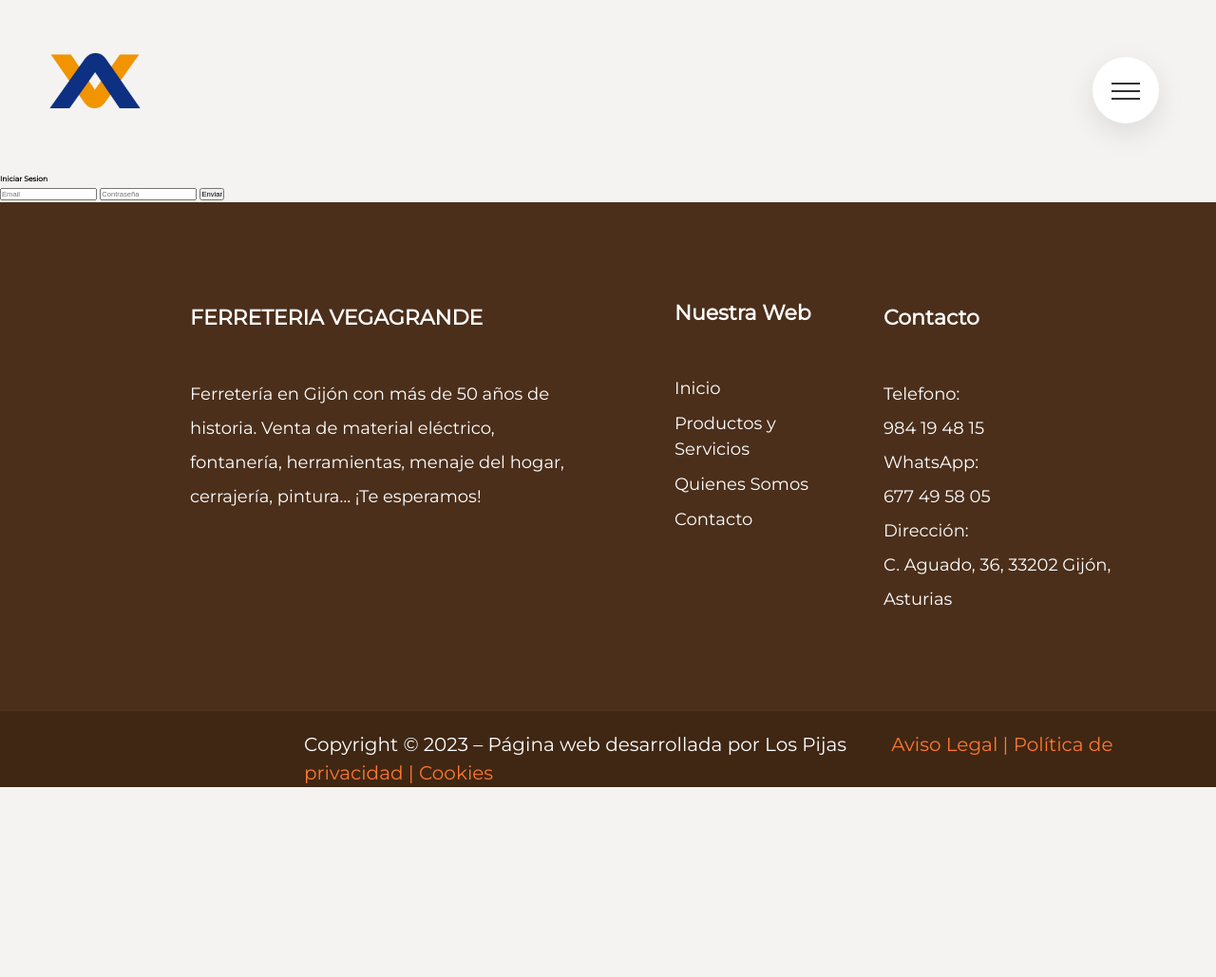
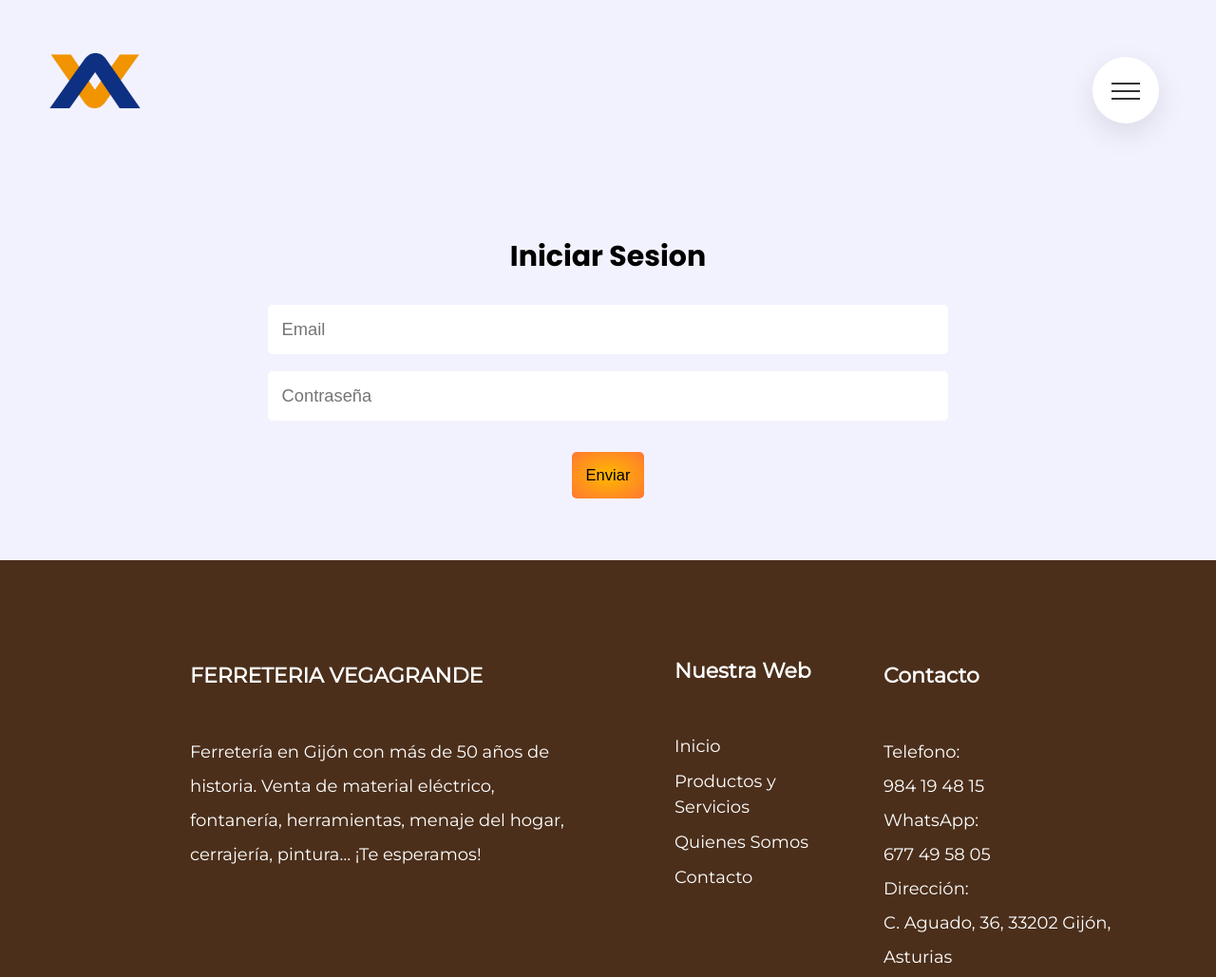
Before and after one commit to alfonn13/proyecto-DAW-Ferreteria-Alfonso, a plain HTML site: page templates/login.html in a window 1280 px wide. Shown: the top 1029 px of the page at 95% size. Before the commit the page ends 849 px from the top, so only its background shows below. Drawn offline with Linux system fonts and the light colour scheme.

Commit message:
Css login

```diff
--- a/styles/login.css
+++ b/styles/login.css
@@ -0,0 +1,60 @@
+@import url("https://fonts.googleapis.com/css2?family=Poppins:ital,wght@0,100;0,200;0,300;0,400;0,500;0,600;0,700;0,800;0,900;1,100;1,200;1,300;1,400;1,500;1,600;1,700;1,800;1,900&display=swap");
+
+*{
+    margin: 0;
+    padding: 0;
+    box-sizing: border-box;
+}
+
+body{
+    background-color: hwb(240 95% 0%);
+}
+
+.sectionInicio{
+    width: 70%;
+    margin: 6.5rem auto;
+}
+
+.formularioInicio{
+    font-family: Poppins, sans-serif;
+    display: flex;
+    flex-direction: column;
+    gap: .8rem;
+}
+
+.h1Inicio{
+    text-align: center;
+    font-size: 3rem;
+    color: black;
+    margin-bottom: 20px;
+}
+
+input{
+    margin-bottom: 10px;
+    width: 80%;
+    padding: 1.5rem;
+    font-size: 1.5em;
+    color: black;
+    border-radius: 5px;
+    border: none;
+    margin-inline: auto;
+}
+
+.enviarInicio{
+    font-size: 1.65rem;
+    width: fit-content;
+    background-image: radial-gradient(#ffb900, #ff7730);
+    margin-inline: block;
+    padding: 1.5rem;
+    margin-top: 15px;
+    border: none;
+    border-radius: 5px;
+    margin-inline: auto;
+    align-self: center; /* Agregado para alinear verticalmente */
+}
+
+
+.enviarInicio:hover{
+    background-image: radial-gradient(#ff7730, #ffb900);
+    cursor: pointer;
+}
--- a/templates/login.html
+++ b/templates/login.html
@@ -6,6 +6,7 @@
     <title>Login</title>
     <link rel="stylesheet" href="../styles/navbar.css">
     <link rel="stylesheet" href="../styles/style.css">
+    <link rel="stylesheet" href="../styles/login.css">
 </head>
 <body>
 
@@ -55,7 +56,7 @@
 
                 <form action="post" class="formularioInicio">
 
-                    <h1 class="h1Registro">Iniciar Sesion</h1>
+                    <h1 class="h1Inicio">Iniciar Sesion</h1>
 
                     <input type="text" placeholder="Email" class="mailInicio">
 
```
